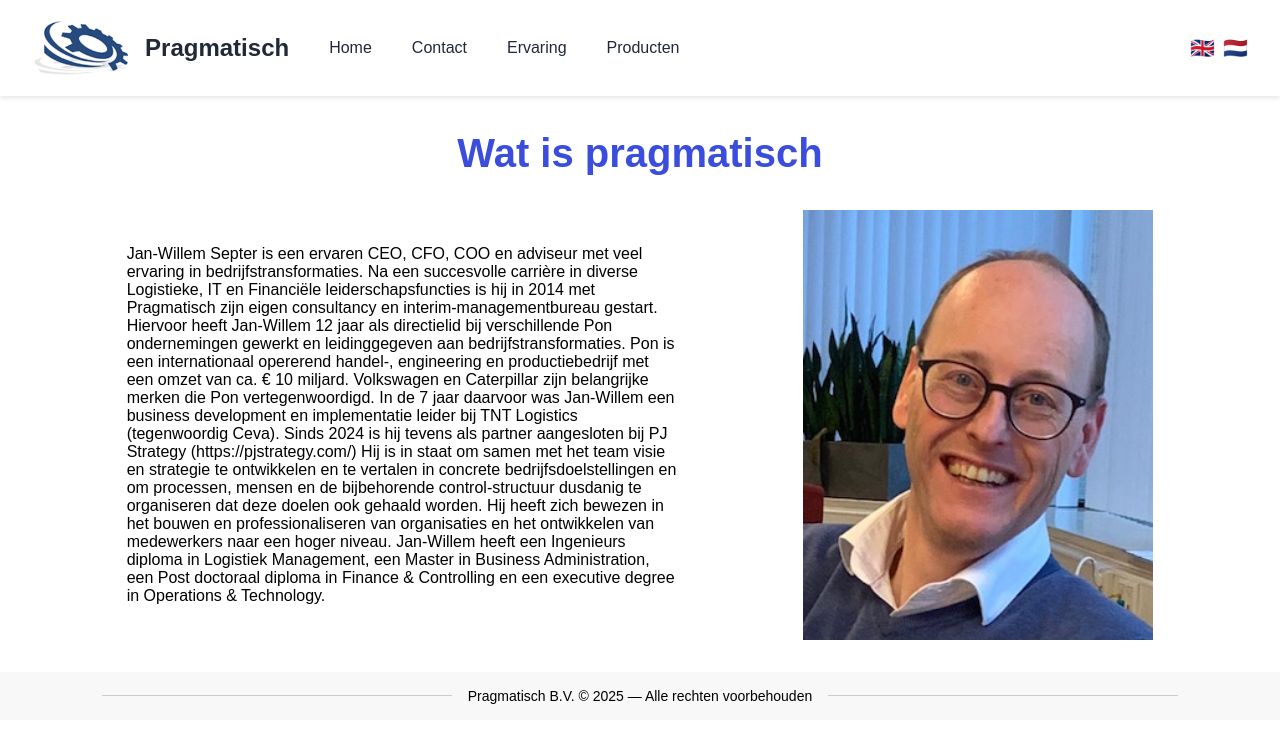
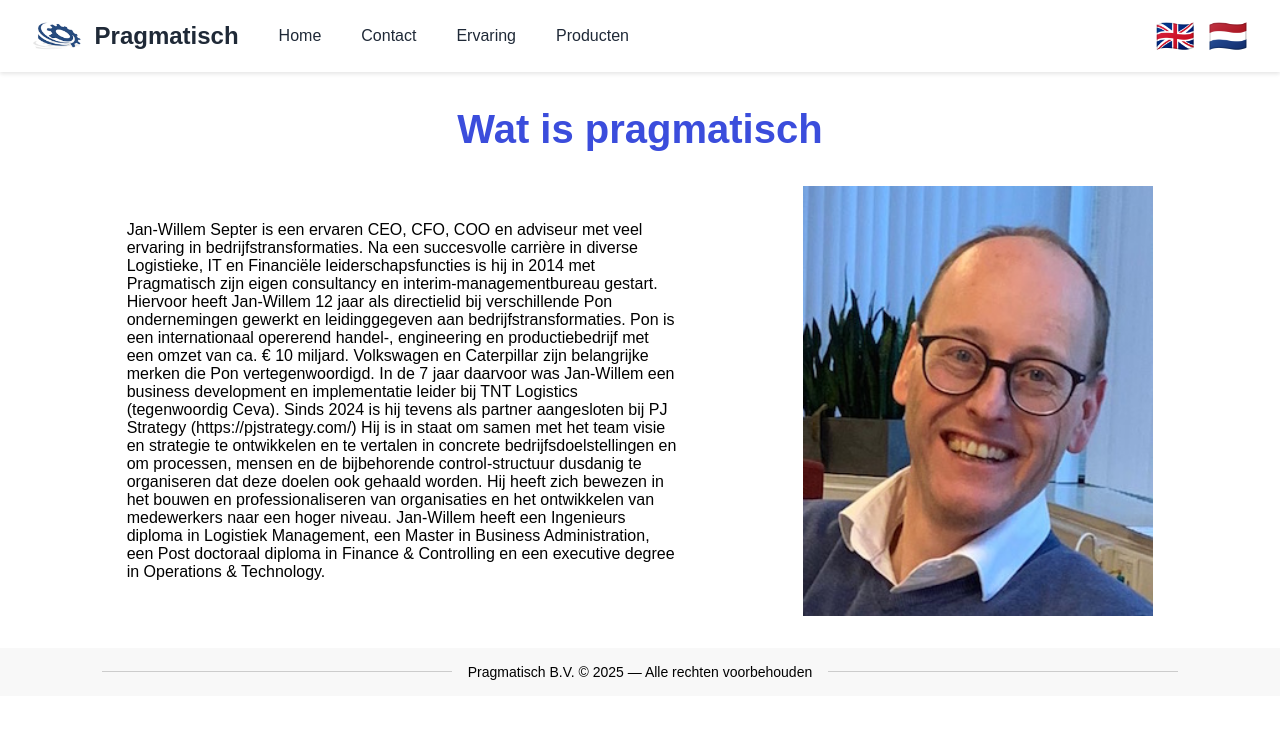
Before and after one commit to StijnSepter/pragmatisch, a React (Vite) app: page /home in a window 1280 px wide. Shown: the top 742 px of the page. Built offline with nearby package versions, Linux system fonts and the light colour scheme.

Commit message:
minor change to the style

```diff
--- a/src/componens/css/footer.css
+++ b/src/componens/css/footer.css
@@ -22,3 +22,9 @@ footer .divider {
 footer .copyricht {
     white-space: nowrap;
 }
+
+@media (max-width: 450px) {
+    footer .divider {
+        display: none;
+    }
+}
--- a/src/componens/css/header.css
+++ b/src/componens/css/header.css
@@ -5,7 +5,7 @@
 
 .header-top {
     display: flex;
-    justify-content: space-between;
+    justify-content: space-evenly;
     align-items: center;
     padding: 1rem 2rem;
 }
@@ -17,7 +17,7 @@
 }
 
 .logo {
-    height: 64px;
+    height: 2rem;
 }
 
 .site-title {
@@ -34,8 +34,8 @@
 
 .flags {
     display: flex;
-    gap: 0.5rem;
-    font-size: 1.25rem;
+    gap: 0.8rem;
+    font-size: 1.5rem;
     cursor: pointer;
 }
 
@@ -121,9 +121,15 @@
     .header-top {
         align-items: center;
     }
+    .flags {
+        font-size: 2rem;
+    }
 
     .desktop-nav {
         margin-right: auto;
         margin-left: 2rem;
     }
+    .header-top {
+        justify-content: space-between;
+    }
 }
```
